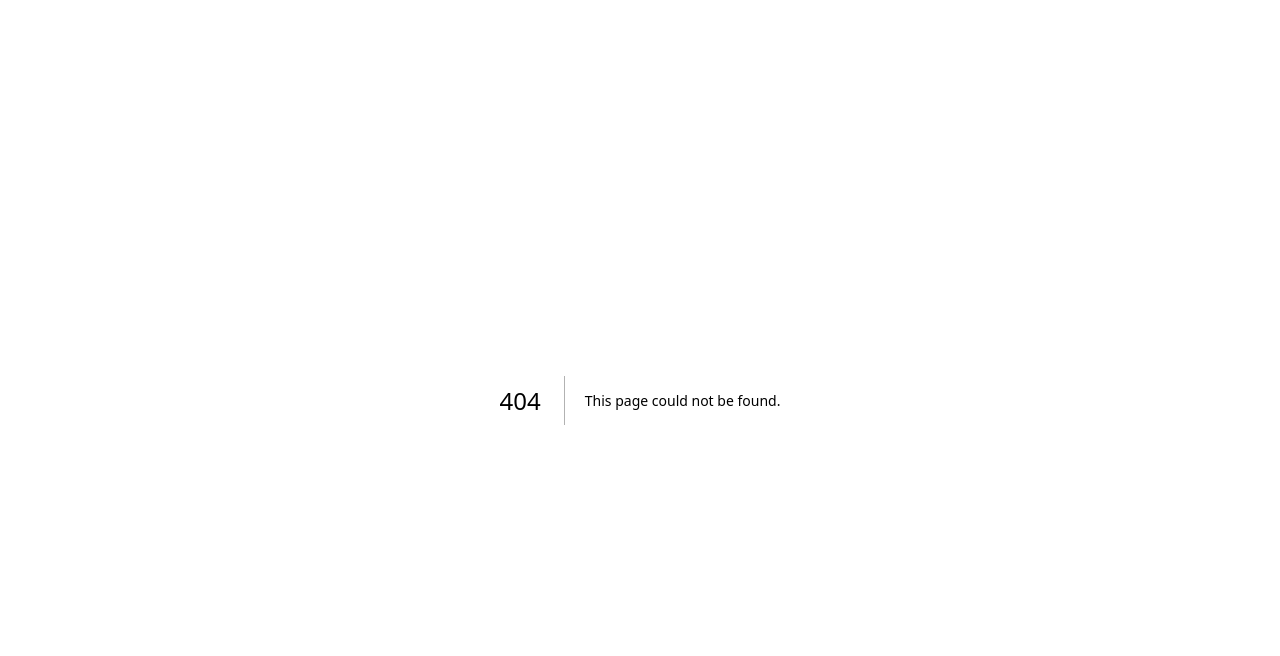
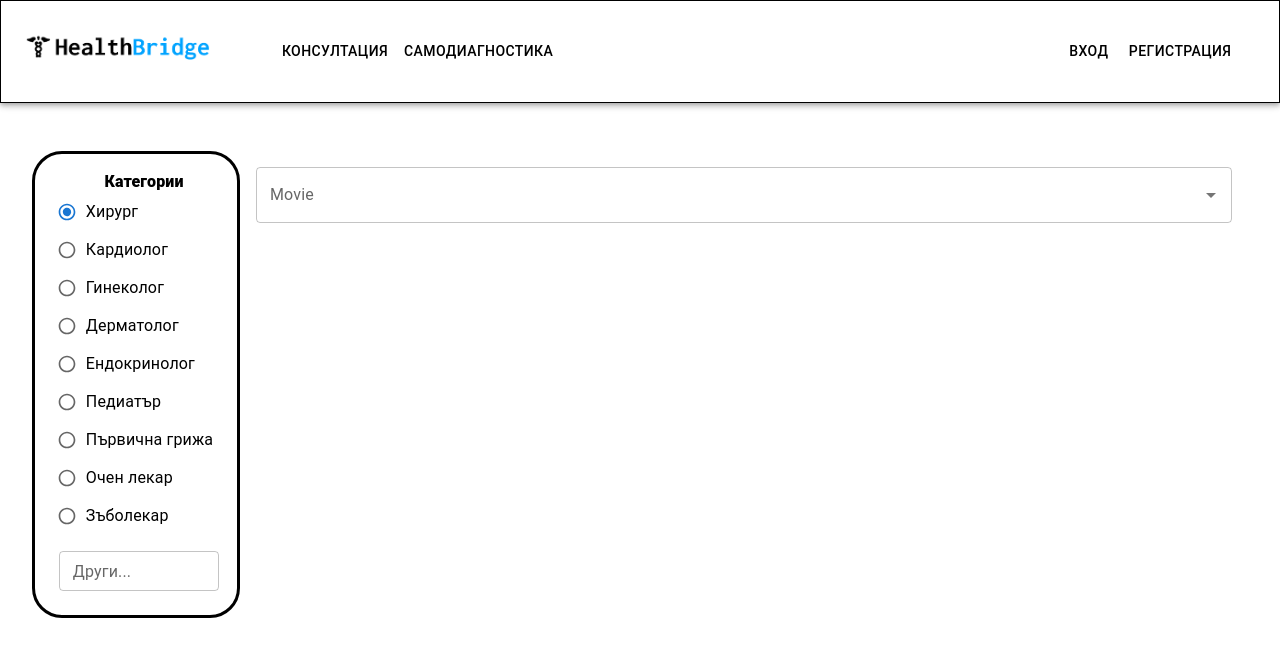
Before and after one commit to AtanasKr/HealthBridge, a Next.js app: page /consult in a window 1280 px wide. Before the commit this address had no page. Shown: the top 656 px of the page. Built offline with nearby package versions, Linux system fonts and the light colour scheme.

Commit message:
Working on pages layout

```diff
--- a/app/(auth)/signin/page.jsx
+++ b/app/(auth)/signin/page.jsx
@@ -12,6 +12,7 @@ import Typography from '@mui/material/Typography';
 import Container from '@mui/material/Container';
 import { createTheme, ThemeProvider } from '@mui/material/styles';
 import ArrowBackIosIcon from '@mui/icons-material/ArrowBackIos';
+import LoginIcon from '@mui/icons-material/Login';
 
 function Copyright(props) {
     return (
@@ -57,7 +58,7 @@ const SignIn = () => {
           }}
         >
           <Avatar sx={{ m: 4, bgcolor: '#00A3FF', width: "4em", height: "4em" }}>
-            <HowToRegIcon sx={{ width: "2em", height: "2em" }} />
+            <LoginIcon sx={{ width: "2em", height: "2em" }} />
           </Avatar>
           <Typography component="h1" variant="h5">
             Вход
--- /dev/null
+++ b/app/consult/page.jsx
@@ -0,0 +1,15 @@
+import React from 'react'
+
+import SideBar from "@components/SideBar"
+import Navbar from '@components/Navbar'
+
+const ConsultPage = () => {
+  return (
+    <>
+    <Navbar/>
+    <SideBar/>
+    </>
+  )
+}
+
+export default ConsultPage
--- /dev/null
+++ b/components/SideBar.jsx
@@ -0,0 +1,184 @@
+'use client'
+import * as React from 'react';
+import { Grid, Typography } from '@mui/material';
+import { styled } from '@mui/material/styles';
+import Paper from '@mui/material/Paper';
+import Radio from '@mui/material/Radio';
+import RadioGroup from '@mui/material/RadioGroup';
+import FormControlLabel from '@mui/material/FormControlLabel';
+import FormControl from '@mui/material/FormControl';
+import FormLabel from '@mui/material/FormLabel';
+import TextField from '@mui/material/TextField';
+import Autocomplete from '@mui/material/Autocomplete';
+
+
+const Item = styled(Paper)(({ theme }) => ({
+    backgroundColor: theme.palette.mode === 'dark' ? '#1A2027' : '#fff',
+    ...theme.typography.body2,
+    padding: theme.spacing(1),
+    textAlign: 'center',
+    color: theme.palette.text.secondary,
+}));
+
+const top100Films = [
+  { label: 'The Shawshank Redemption', year: 1994 },
+  { label: 'The Godfather', year: 1972 },
+  { label: 'The Godfather: Part II', year: 1974 },
+  { label: 'The Dark Knight', year: 2008 },
+  { label: '12 Angry Men', year: 1957 },
+  { label: "Schindler's List", year: 1993 },
+  { label: 'Pulp Fiction', year: 1994 },
+  {
+    label: 'The Lord of the Rings: The Return of the King',
+    year: 2003,
+  },
+  { label: 'The Good, the Bad and the Ugly', year: 1966 },
+  { label: 'Fight Club', year: 1999 },
+  {
+    label: 'The Lord of the Rings: The Fellowship of the Ring',
+    year: 2001,
+  },
+  {
+    label: 'Star Wars: Episode V - The Empire Strikes Back',
+    year: 1980,
+  },
+  { label: 'Forrest Gump', year: 1994 },
+  { label: 'Inception', year: 2010 },
+  {
+    label: 'The Lord of the Rings: The Two Towers',
+    year: 2002,
+  },
+  { label: "One Flew Over the Cuckoo's Nest", year: 1975 },
+  { label: 'Goodfellas', year: 1990 },
+  { label: 'The Matrix', year: 1999 },
+  { label: 'Seven Samurai', year: 1954 },
+  {
+    label: 'Star Wars: Episode IV - A New Hope',
+    year: 1977,
+  },
+  { label: 'City of God', year: 2002 },
+  { label: 'Se7en', year: 1995 },
+  { label: 'The Silence of the Lambs', year: 1991 },
+  { label: "It's a Wonderful Life", year: 1946 },
+  { label: 'Life Is Beautiful', year: 1997 },
+  { label: 'The Usual Suspects', year: 1995 },
+  { label: 'Léon: The Professional', year: 1994 },
+  { label: 'Spirited Away', year: 2001 },
+  { label: 'Saving Private Ryan', year: 1998 },
+  { label: 'Once Upon a Time in the West', year: 1968 },
+  { label: 'American History X', year: 1998 },
+  { label: 'Interstellar', year: 2014 },
+  { label: 'Casablanca', year: 1942 },
+  { label: 'City Lights', year: 1931 },
+  { label: 'Psycho', year: 1960 },
+  { label: 'The Green Mile', year: 1999 },
+  { label: 'The Intouchables', year: 2011 },
+  { label: 'Modern Times', year: 1936 },
+  { label: 'Raiders of the Lost Ark', year: 1981 },
+  { label: 'Rear Window', year: 1954 },
+  { label: 'The Pianist', year: 2002 },
+  { label: 'The Departed', year: 2006 },
+  { label: 'Terminator 2: Judgment Day', year: 1991 },
+  { label: 'Back to the Future', year: 1985 },
+  { label: 'Whiplash', year: 2014 },
+  { label: 'Gladiator', year: 2000 },
+  { label: 'Memento', year: 2000 },
+  { label: 'The Prestige', year: 2006 },
+  { label: 'The Lion King', year: 1994 },
+  { label: 'Apocalypse Now', year: 1979 },
+  { label: 'Alien', year: 1979 },
+  { label: 'Sunset Boulevard', year: 1950 },
+  {
+    label: 'Dr. Strangelove or: How I Learned to Stop Worrying and Love the Bomb',
+    year: 1964,
+  },
+  { label: 'The Great Dictator', year: 1940 },
+  { label: 'Cinema Paradiso', year: 1988 },
+  { label: 'The Lives of Others', year: 2006 },
+  { label: 'Grave of the Fireflies', year: 1988 },
+  { label: 'Paths of Glory', year: 1957 },
+  { label: 'Django Unchained', year: 2012 },
+  { label: 'The Shining', year: 1980 },
+  { label: 'WALL·E', year: 2008 },
+  { label: 'American Beauty', year: 1999 },
+  { label: 'The Dark Knight Rises', year: 2012 },
+  { label: 'Princess Mononoke', year: 1997 },
+  { label: 'Aliens', year: 1986 },
+  { label: 'Oldboy', year: 2003 },
+  { label: 'Once Upon a Time in America', year: 1984 },
+  { label: 'Witness for the Prosecution', year: 1957 },
+  { label: 'Das Boot', year: 1981 },
+  { label: 'Citizen Kane', year: 1941 },
+  { label: 'North by Northwest', year: 1959 },
+  { label: 'Vertigo', year: 1958 },
+  {
+    label: 'Star Wars: Episode VI - Return of the Jedi',
+    year: 1983,
+  },
+  { label: 'Reservoir Dogs', year: 1992 },
+  { label: 'Braveheart', year: 1995 },
+  { label: 'M', year: 1931 },
+  { label: 'Requiem for a Dream', year: 2000 },
+  { label: 'Amélie', year: 2001 },
+  { label: 'A Clockwork Orange', year: 1971 },
+  { label: 'Like Stars on Earth', year: 2007 },
+  { label: 'Taxi Driver', year: 1976 },
+  { label: 'Lawrence of Arabia', year: 1962 },
+  { label: 'Double Indemnity', year: 1944 },
+  {
+    label: 'Eternal Sunshine of the Spotless Mind',
+    year: 2004,
+  },
+  { label: 'Amadeus', year: 1984 },
+  { label: 'To Kill a Mockingbird', year: 1962 },
+  { label: 'Toy Story 3', year: 2010 },
+  { label: 'Logan', year: 2017 },
+  { label: 'Full Metal Jacket', year: 1987 },
+  { label: 'Dangal', year: 2016 },
+  { label: 'The Sting', year: 1973 },
+  { label: '2001: A Space Odyssey', year: 1968 },
+  { label: "Singin' in the Rain", year: 1952 },
+  { label: 'Toy Story', year: 1995 },
+  { label: 'Bicycle Thieves', year: 1948 },
+  { label: 'The Kid', year: 1921 },
+  { label: 'Inglourious Basterds', year: 2009 },
+  { label: 'Snatch', year: 2000 },
+  { label: '3 Idiots', year: 2009 },
+  { label: 'Monty Python and the Holy Grail', year: 1975 },
+]; //To be replaced with database data
+
+export default function SideBar() {
+    return (
+        <Grid container spacing={2} sx={{ pt: "4em", textAlign: "center", pl: "3em" }}>
+            <Grid item xs={3} md={2} sx={{ border: "solid", borderRadius: "30px" }}>
+                <FormControl>
+                    <FormLabel sx={{ fontWeight: "1000", color: "black" }}>Категории</FormLabel>
+                    <RadioGroup
+                        defaultValue="surgeon"
+                        name="radio-buttons-group"
+                    >
+                        <FormControlLabel value="surgeon" control={<Radio size="small" />} label="Хирург" />
+                        <FormControlLabel value="cardiologist" control={<Radio size="small" />} label="Кардиолог" />
+                        <FormControlLabel value="gynecologist" control={<Radio size="small" />} label="Гинеколог" />
+                        <FormControlLabel value="dermatologist" control={<Radio size="small" />} label="Дерматолог" />
+                        <FormControlLabel value="endocrinologist" control={<Radio size="small" />} label="Ендокринолог" />
+                        <FormControlLabel value="pediatrician" control={<Radio size="small" />} label="Педиатър" />
+                        <FormControlLabel value="firstcare" control={<Radio size="small" />} label="Първична грижа" />
+                        <FormControlLabel value="eyecare" control={<Radio size="small" />} label="Очен лекар" />
+                        <FormControlLabel value="dentist" control={<Radio size="small" />} label="Зъболекар" />
+                    </RadioGroup>
+                    <TextField id="other-input" label="Други..." variant="outlined" size="small" margin='normal' sx={{ width: "10em", height: "2em", mb: "2em" }} />
+                </FormControl>
+            </Grid>
+            <Grid item xs={9} md={10}>
+                <Autocomplete
+                    disablePortal
+                    id="combo-box-demo"
+                    options={top100Films}
+                    sx={{ width: "auto", pr:"3em" }}
+                    renderInput={(params) => <TextField {...params} label="Movie" />}
+                />
+            </Grid>
+        </Grid>
+    );
+}
```
